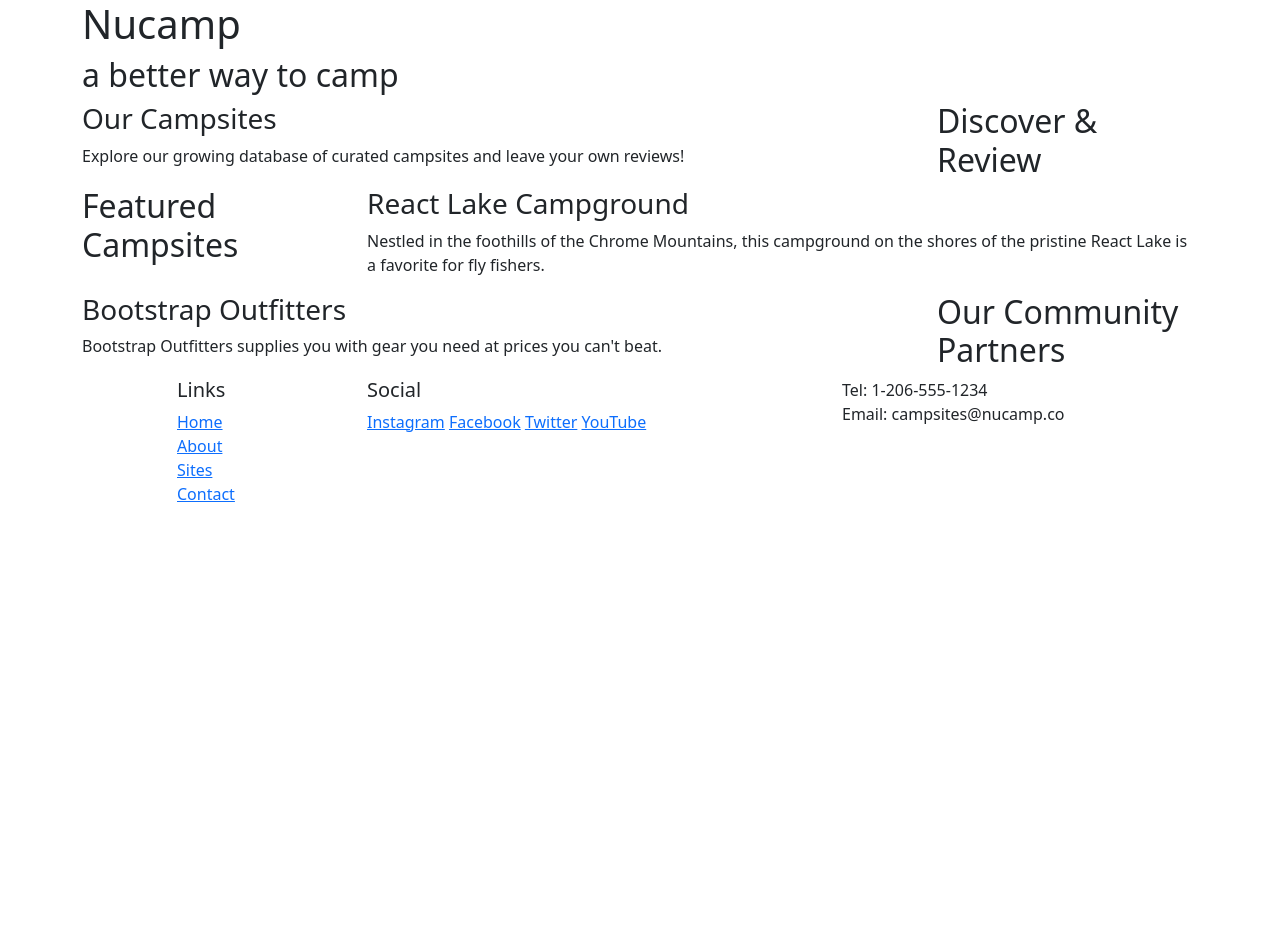
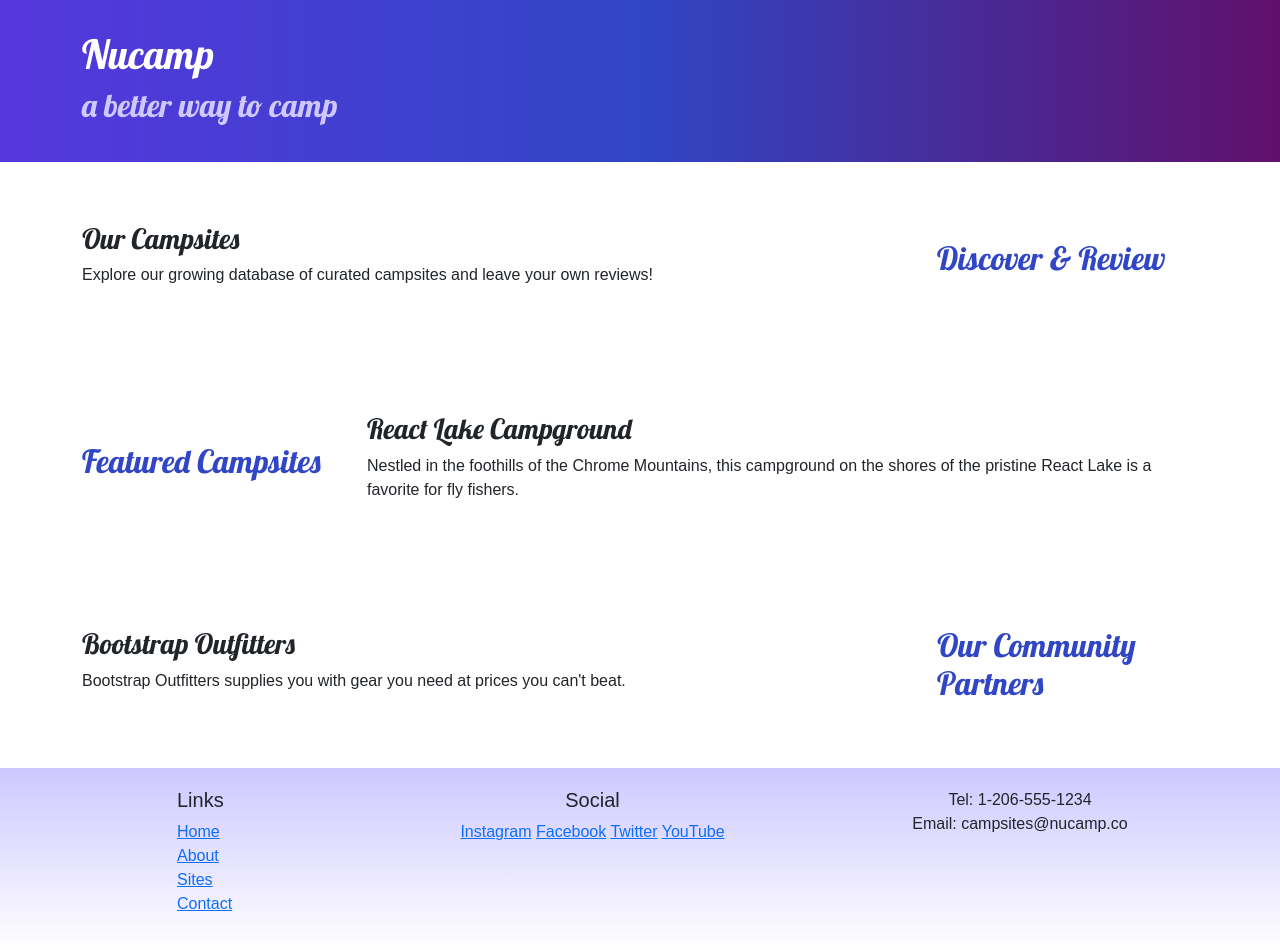
Before and after one commit to masaaapotat/git-test, a plain HTML site: page index.html in a window 1280 px wide. Before the commit the page ends 800 px from the top, so only its background shows below. Drawn offline with nearby package versions, Linux system fonts and the light colour scheme.

Commit message:
adding custom styles

```diff
--- /dev/null
+++ b/css/styles.css
@@ -0,0 +1,29 @@
+body{
+    font-family: "Open  Sans", sans-serif;
+}
+h1, h2, h3{
+    font-family: "Lobster", cursive;
+}
+h2{
+    color: #3046c5;
+
+}
+header{
+    padding: 30px;
+    background-image: linear-gradient(to right, #5637DD, #3046C5, #60106B);
+    color: white;
+}
+header h2 {
+    color: #cec8ff;
+}
+footer {
+    background-image: linear-gradient(#CEC8FF, white);
+    padding: 20PX 0;
+
+}
+.row-content{
+    padding: 50px 0;
+    border-bottom: 1px, ridge;
+    min-height: 200px ;
+
+}
--- a/index.html
+++ b/index.html
@@ -6,6 +6,9 @@
     <!--Bootstrap css-->
     <link href="https://cdn.jsdelivr.net/npm/bootstrap@5.2.3/dist/css/bootstrap.min.css" rel="stylesheet" integrity="sha384-rbsA2VBKQhggwzxH7pPCaAqO46MgnOM80zW1RWuH61DGLwZJEdK2Kadq2F9CUG65" crossorigin="anonymous"/>
     <title>Nucamp: A Better Way To Camp</title>
+    <!-- Additional CSS must be placed after Bootstrap CSS -->
+    <link rel="stylesheet" href="https://fonts.googleapis.com/css?family=Lobster|Open+Sans" />
+    <link rel="stylesheet" href="css/styles.css">
 </head>
 <body>
     <!--header-->
@@ -24,10 +27,10 @@
     <main class="container">
 
     	<!-- discover section -->
-        <section class="row">
+        <section class="row row-content align-items-center">
             <div class="col-sm-4 col-md-3 order-sm-last">
 
-                <h2>Discover & Review</h2>
+                <h2 text-sm-end>Discover & Review</h2>
 
             </div>
             <div class="col">
@@ -40,10 +43,10 @@
         </section>
 
 		<!-- feature section -->
-        <section class="row">
+        <section class="row row-content align-items-center">
             <div class="class col-sm-4 col-md-3">
 
-                <h2>Featured Campsites</h2>
+                <h2 text-sm-end>Featured Campsites</h2>
 
             </div>
             <div class="col">
@@ -56,7 +59,7 @@
         </section>
 
 		<!-- partner section -->
-        <section class="row">
+        <section class="row row-content align-items-center">
             <div class="class col-sm-4 col-md-3 order-sm-last">
 
                 <h2>Our Community Partners</h2>
@@ -86,14 +89,14 @@
                         <li><a href="#">Contact</a></li>
                     </ul>
                 </div>
-                <div class="col-6 col-sm-5">
+                <div class="col-6 col-sm-5 text-center">
                     <h5>Social</h5>
                     <a href="http://instagram.com/">Instagram</a>
                     <a href="http://facebook.com/">Facebook</a>
                     <a href="http://twitter.com/">Twitter</a>
                     <a href="http://youtube.com/">YouTube</a>
                 </div>
-                <div class="col-sm-4">
+                <div class="col-sm-4 text-center">
                     Tel: 1-206-555-1234<br />
                     Email: campsites@nucamp.co
                 </div>
```
